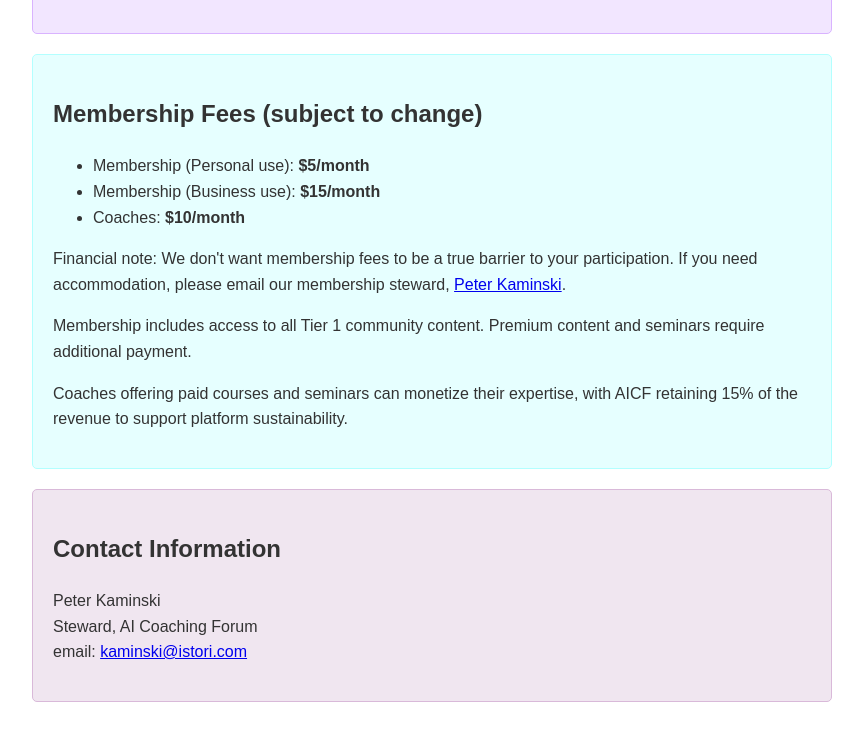
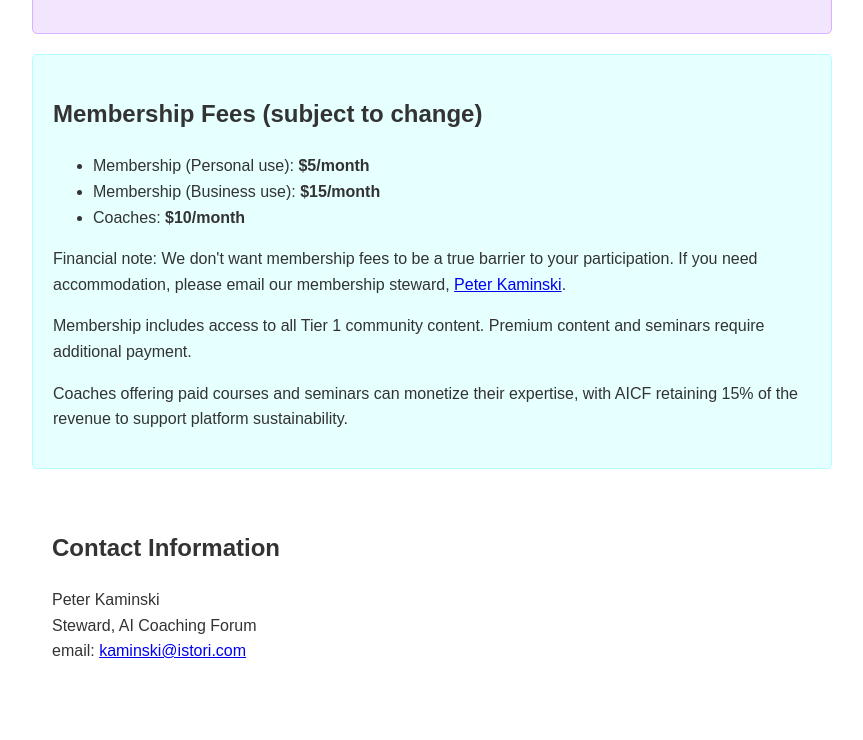
Before and after one commit to peterkaminski/aicf-launch, a plain HTML site: page index.html in a window 1280 px wide. Shown: the part 2434-3174 px from the top of the page, without its empty margins (208-1071 px from the left). Drawn offline with Linux system fonts and the light colour scheme.

Commit message:
contact box doesn't need a color

```diff
--- a/index.html
+++ b/index.html
@@ -75,12 +75,6 @@
             border: 1px solid #b3ffff;
         }
         .contact-box {
-            background-color: #e6e6ff;
-            border: 1px solid #b3b3ff;
-            background-color: #e6ffe0;
-            border: 1px solid #b3ffcc;
-            background-color: #f0e6f0;
-            border: 1px solid #d9b9d9;
         }
     </style>
 </head>
```
